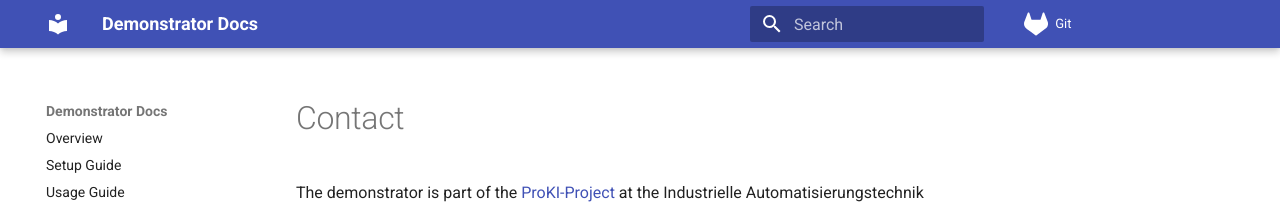
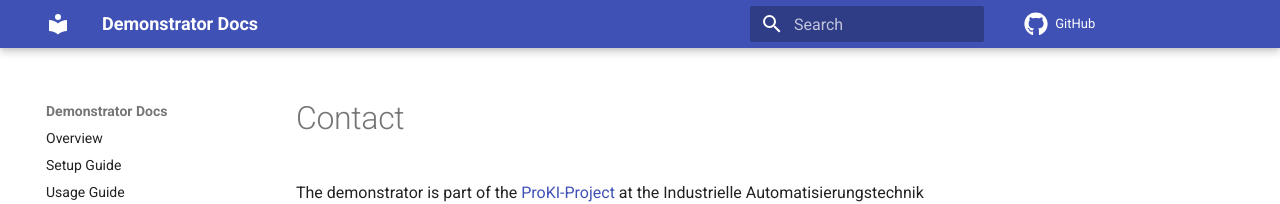
Before and after one commit to Hergoss/AUT_demonstrator, an MkDocs documentation site: the page built from docs/contact.md, in a window 1280 px wide. Shown: the top 204 px of the page. Built offline with MkDocs 1.6.1 and Material for MkDocs 9.7.7, drawn with Linux system fonts in a browser that asks for light colours; comment, search, counter and statistics services are not loaded.

```diff
--- a/mkdocs.yml
+++ b/mkdocs.yml
@@ -4,8 +4,8 @@
 theme:
   name: "material"
   icon:
-    repo: fontawesome/brands/gitlab
-repo_url: https://git.tu-berlin.de/henrik.he/demo_augmentation.git
+    repo: fontawesome/brands/github
+repo_url: https://github.com/Hergoss/AUT_demonstrator.git
 
 plugins:
   - search
```
Also changed, not shown: docs/index.md (+2 -0 lines), site/augmentation/index.html, site/images/example0.png (added), site/images/example00.jpg (added), site/images/precision_overlap.png (added), site/images/recall_overlap.png (added), site/index.html, site/search/search_index.json, site/setup/index.html, site/training/index.html, 4 other files.
